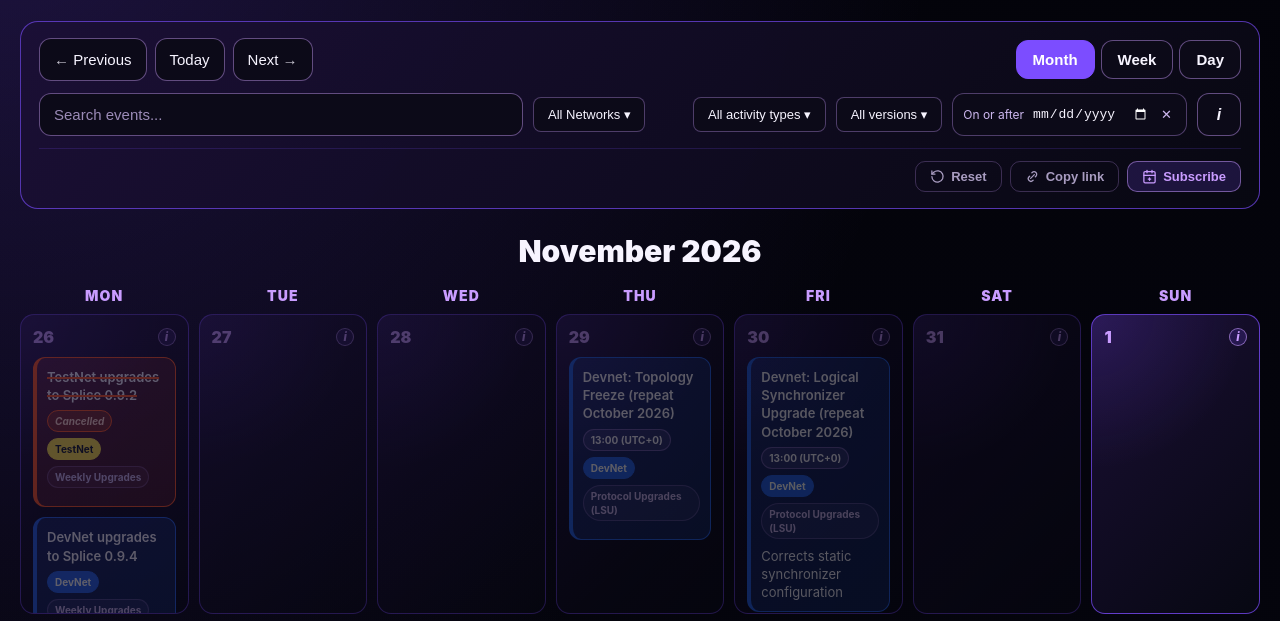
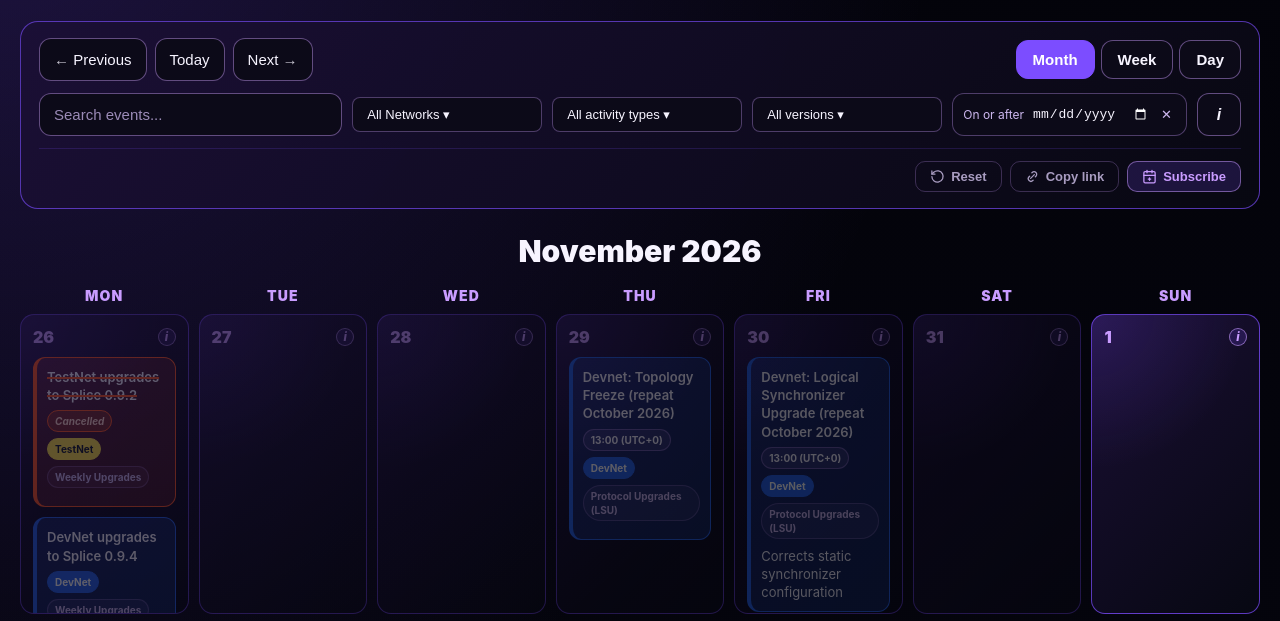
Before and after one commit to pedrodneves/sv_calendar_test_3, a plain HTML site: page index.html in a window 1280 px wide. Shown: the part 123-744 px from the top of the page. Drawn offline with Linux system fonts and the light colour scheme.

Commit message:
Fix menu width

```diff
--- a/index.html
+++ b/index.html
@@ -21,7 +21,7 @@
   </script>
 
   <!-- CSS now lives in its own file (was previously inline). -->
-  <link rel="stylesheet" href="./styles.css?v=39" />
+  <link rel="stylesheet" href="./styles.css?v=40" />
 </head>
 
 <body>
--- a/styles.css
+++ b/styles.css
@@ -258,7 +258,11 @@ h1 { margin: 0; font-size: 38px; letter-spacing: -1px; }
   font-size: 13px;
   white-space: nowrap;
   cursor: pointer;
-  max-width: 260px;
+  /* Consistent width so the three filters line up neatly instead of each
+     sizing to its own text. Long multi-selection labels clip with an
+     ellipsis rather than stretching the button. */
+  width: 190px;
+  text-align: left;
   overflow: hidden;
   text-overflow: ellipsis;
 }
```
